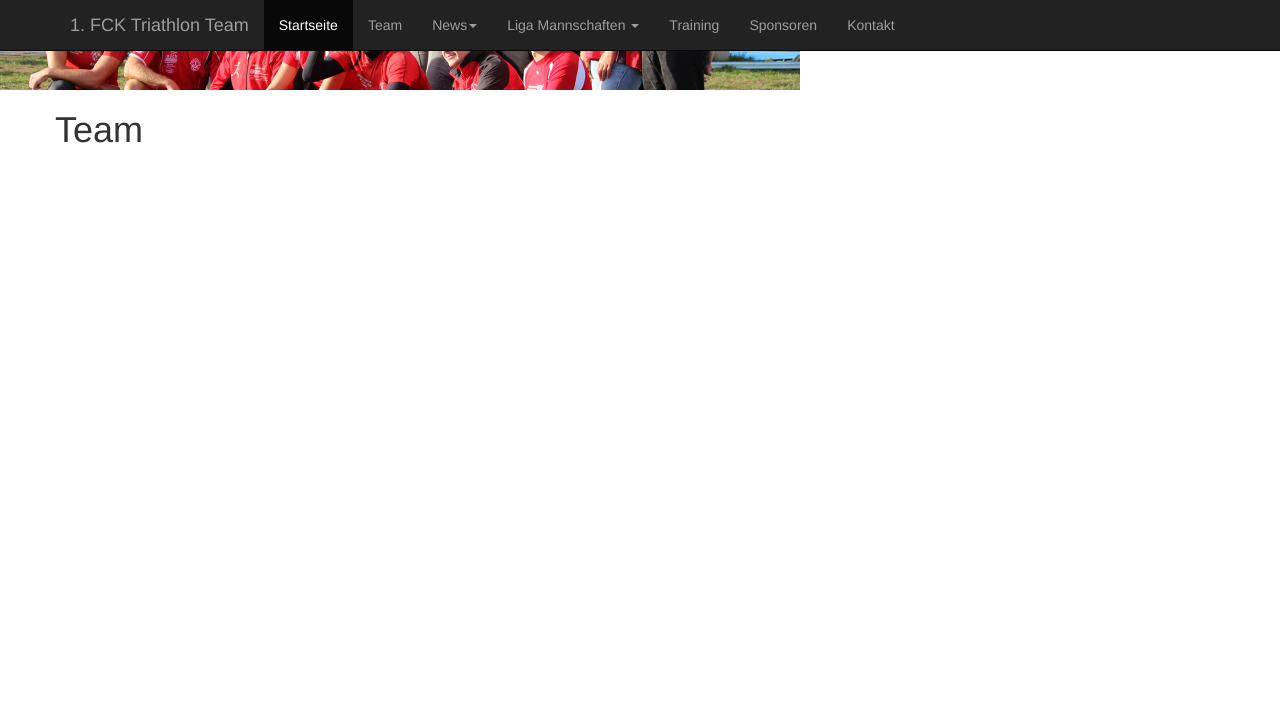
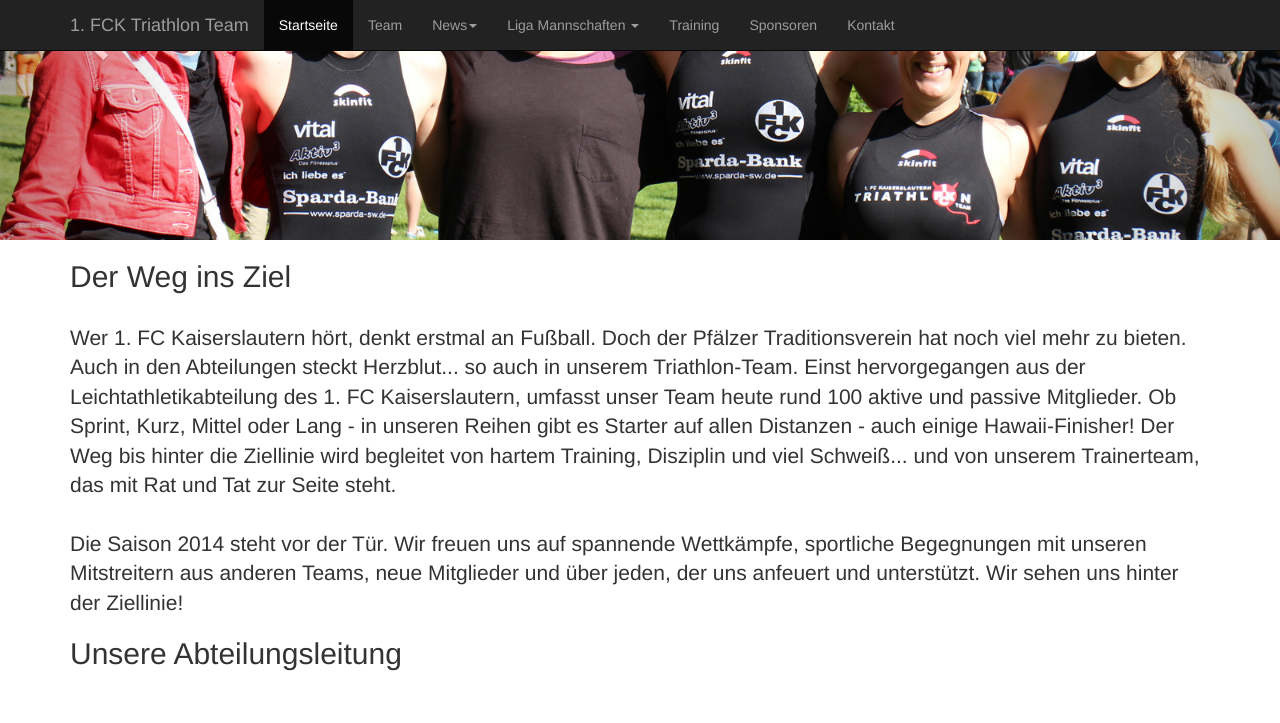
Before and after one commit to FCK-Triathlon-Team/fck-triathlon-team.github.io, a Jekyll site: the page built from team.html, in a window 1280 px wide and 1400 px high, scrolled down 200 px. Shown: the top 723 px of the window. Built offline with Jekyll 4.4.1, drawn with Linux system fonts in a browser that asks for light colours; nearby versions of some CDN libraries; Markdown is read by kramdown in place of the engine named in the settings; before the commit the page ends 900 px from its top, so only the background shows below that; some of the changed text lies outside the part shown.

Commit message:
Insert section TEAM

```diff
--- a/team.html
+++ b/team.html
@@ -3,10 +3,175 @@
 title: 1.FC Kaiserslautern Triathlon Team
 ---
 
-<img height="250" src="images/team.jpg">
-<div class="container">
-  <div class="row">
-    <h1>Team</h1>
+<!-- Carousel
+    ================================================== -->
+<div id="myCarousel" class="carousel slide" data-ride="carousel">
+  <div class="carousel-inner">
+    <div class="item active">
+      <img src="images/team.jpg">
+    </div>
+    <div class="item">
+      <img src="images/team1.jpg">
+    </div>
+    <div class="item">
+      <img src="images/team2.jpg">
+    </div>
+    <div class="item">
+      <img src="images/team3.jpg">
+    </div>
+  </div>
+  <a class="left carousel-control" href="#myCarousel" data-slide="prev"><span
+    class="glyphicon glyphicon-chevron-left"></span></a> <a class="right carousel-control" href="#myCarousel"
+    data-slide="next"><span class="glyphicon glyphicon-chevron-right"></span></a>
+</div>
+<!-- /.carousel -->
+    <div class="container">
 
-  </div>
-</div>
+          <h2 class="featurette-heading">Der Weg ins Ziel</h2><br>
+		 <p class="lead">Wer 1. FC Kaiserslautern hört, denkt erstmal an Fußball. Doch der Pfälzer Traditionsverein hat noch viel mehr zu bieten. Auch in den Abteilungen steckt Herzblut... so auch in unserem Triathlon-Team.
+Einst hervorgegangen aus der Leichtathletikabteilung des 1. FC Kaiserslautern, umfasst unser Team heute rund 100 aktive und passive Mitglieder. Ob Sprint, Kurz, Mittel oder Lang - in unseren Reihen gibt es Starter auf allen Distanzen - auch einige Hawaii-Finisher! Der Weg bis hinter die Ziellinie wird begleitet von hartem Training, Disziplin und viel Schweiß... und von unserem Trainerteam, das mit Rat und Tat zur Seite steht.
+<br><br>Die Saison 2014 steht vor der Tür. Wir freuen uns auf spannende Wettkämpfe, sportliche Begegnungen mit unseren Mitstreitern aus anderen Teams, neue Mitglieder und über jeden, der uns anfeuert und unterstützt. Wir sehen uns hinter der Ziellinie!</p>
+
+
+          <h2 class="featurette-heading">Unsere Abteilungsleitung</h2><br>
+
+          <div class="row">
+
+
+        <div class="col-lg-4">
+                    <h2>Tobias Alt</h2>
+
+        </div><!-- /.col-lg-4 -->
+
+
+         <div class="col-lg-4">
+                    <h2>Peter Holy</h2>
+
+
+        </div><!-- /.col-lg-4 -->
+
+		       <div class="col-lg-4">
+                    <h2>Tina Krone</h2>
+
+
+        </div><!-- /.col-lg-4 -->
+
+
+
+
+
+      </div><!-- /.row -->
+
+		  <div class="row">
+
+		  <div class="col-lg-1">
+                   <img src="images/abteilungsleiter.jpg">
+                           </div><!-- /.col-lg-1 -->
+
+        <div class="col-lg-3">
+                             <p>Abteilungsleiter<br><a href="mailto:alt.tobias@fck-triathlon.de">alt.tobias@fck-triathlon.de</a></p>
+
+        </div><!-- /.col-lg-3 -->
+
+
+ <div class="col-lg-1">
+                   <img src="images/stv-abteilungsleiter.jpg">
+                           </div><!-- /.col-lg-1 -->
+
+        <div class="col-lg-3">
+
+          <p>Stellv. Abteilungsleiter, Pressewart<br><a href="mailto:holy.peter@fck-triathlon.de">holy.peter@fck-triathlon.de</a></p>
+
+        </div><!-- /.col-lg-3 -->
+
+		 <div class="col-lg-1">
+                   <img src="images/sportl-leitung.jpg">
+                           </div><!-- /.col-lg-1 -->
+
+
+
+        <div class="col-lg-3">
+
+          <p>Sportliche Leitung<br><a href="mailto:krone.tina@fck-triathlon.de">krone.tina@fck-triathlon.de</a></p>
+
+        </div><!-- /.col-lg-3 -->
+
+
+
+      </div><!-- /.row --><br>
+
+
+	        <div class="row">
+
+
+        <div class="col-lg-4">
+                    <h2>Martin Post</h2>
+
+        </div><!-- /.col-lg-4 -->
+
+
+         <div class="col-lg-4">
+                    <h2>Volker Grill</h2>
+
+
+        </div><!-- /.col-lg-4 -->
+
+		       <div class="col-lg-4">
+                    <h2>Michael Prölß</h2>
+
+
+        </div><!-- /.col-lg-4 -->
+
+
+
+
+
+      </div><!-- /.row -->
+
+		  <div class="row">
+
+		  <div class="col-lg-1">
+                   <img src="images/kassenwart.jpg">
+                           </div><!-- /.col-lg-1 -->
+
+        <div class="col-lg-3">
+                             <p>Kassenwart<br><a href="mailto:post.martin@fck-triathlon.de">post.martin@fck-triathlon.de</a></p>
+
+        </div><!-- /.col-lg-3 -->
+
+
+
+
+        <div class="col-lg-4">
+
+          <p>Materialwart<br><a href="mailto:grill.volker@fck-triathlon.de">grill.volker@fck-triathlon.de</a></p>
+
+        </div><!-- /.col-lg-4 -->
+
+
+
+
+        <div class="col-lg-4">
+
+          <p>Beisitzer<br><a href="mailto:proelss.michael@fck-triathlon.de">proelss.michael@fck-triathlon.de</a></p>
+
+        </div><!-- /.col-lg-4 -->
+
+
+
+      </div><!-- /.row -->
+
+
+	  <br><br><br>
+
+
+	   <h2>Trainer und Übungsleiter:</h2>
+
+
+
+
+
+                    <p>Peter Holy, Steffen Höfs, <br>Christine Westerhorstmann, Tobias Alt</p>
+
+
+	    </div><!-- /.container -->
```
Also changed, not shown: images/team1.jpg (added), images/team2.jpg (added), images/team3.jpg (added).
